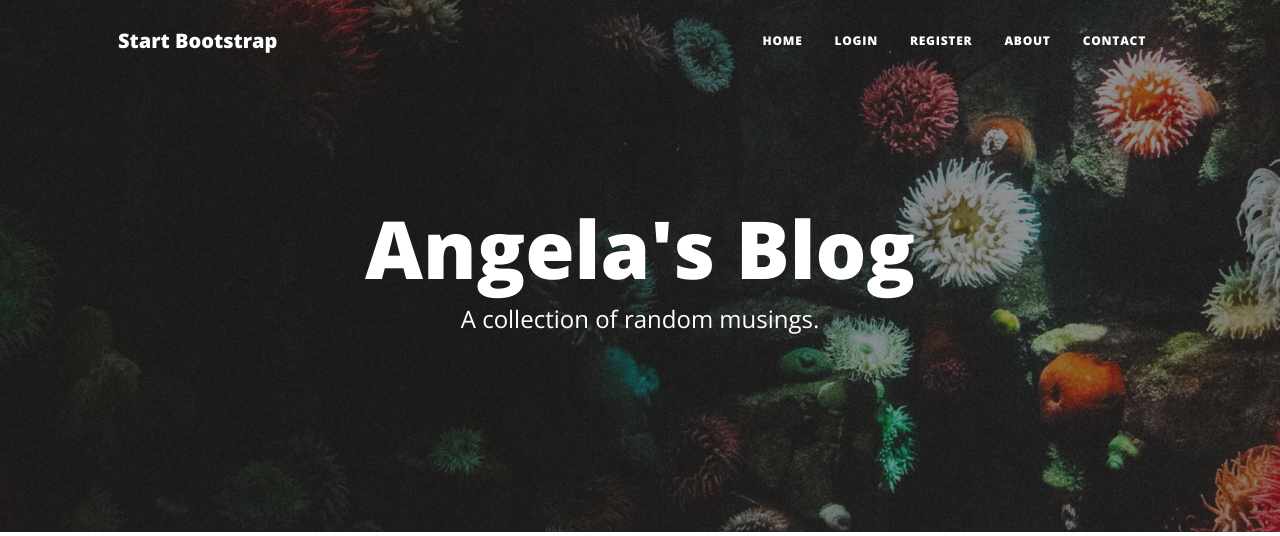
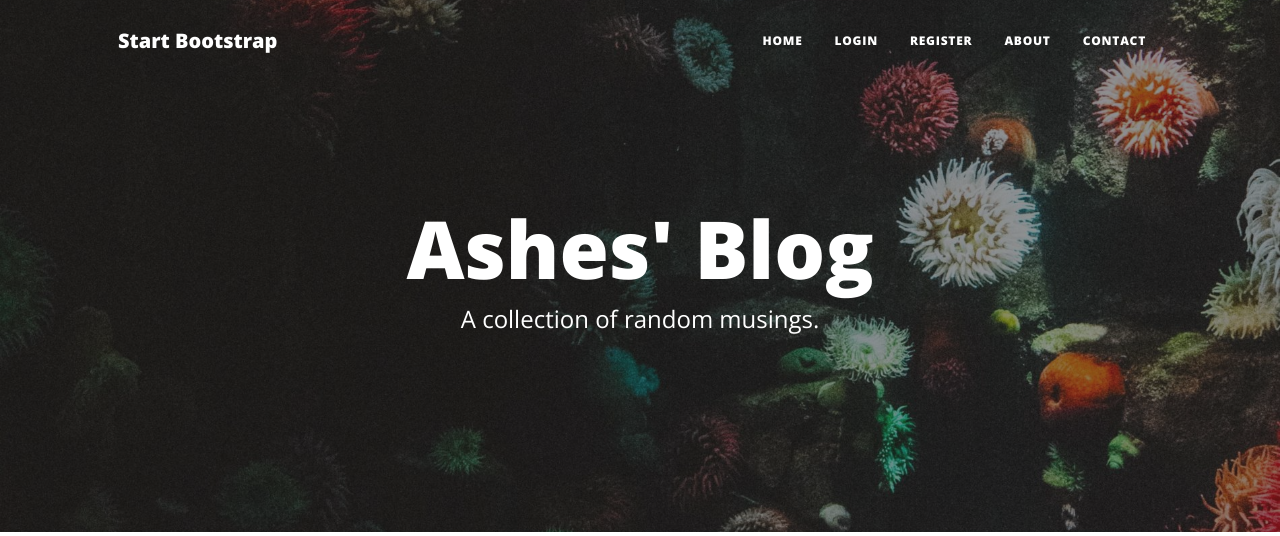
Before and after one commit to Nirvanashes/BlogWithFlask, a Flask app: page / in a window 1280 px wide. Shown: the top 536 px of the page. Run offline with Flask 3, Linux system fonts and the light colour scheme; data that the repository does not hold is empty; some libraries are stand-ins or nearby versions.

Commit message:
update name

```diff
--- a/main.py
+++ b/main.py
@@ -30,7 +30,7 @@ This will install the packages from the requirements.txt for this project.
 '''
 
 app = Flask(__name__)
-app.config['SECRET_KEY'] = '8BYkEfBA6O6donzWlSihBXox7C0sKR6b'
+app.config['SECRET_KEY'] = os.environ.get("FLASK_KEY")
 ckeditor = CKEditor(app)
 Bootstrap5(app)
 
--- a/templates/header.html
+++ b/templates/header.html
@@ -8,7 +8,7 @@
     />
     <meta name="description" content="" />
     <meta name="author" content="" />
-    <title>Angela's Blog</title>
+    <title>Ashes' Blog</title>
     {% block styles %}
     <!-- Load Bootstrap-Flask CSS here -->
     {{ bootstrap.load_css() }}
--- a/templates/index.html
+++ b/templates/index.html
@@ -9,7 +9,7 @@
     <div class="row gx-4 gx-lg-5 justify-content-center">
       <div class="col-md-10 col-lg-8 col-xl-7">
         <div class="site-heading">
-          <h1>Angela's Blog</h1>
+          <h1>Ashes' Blog</h1>
           <span class="subheading">A collection of random musings.</span>
         </div>
       </div>
```
